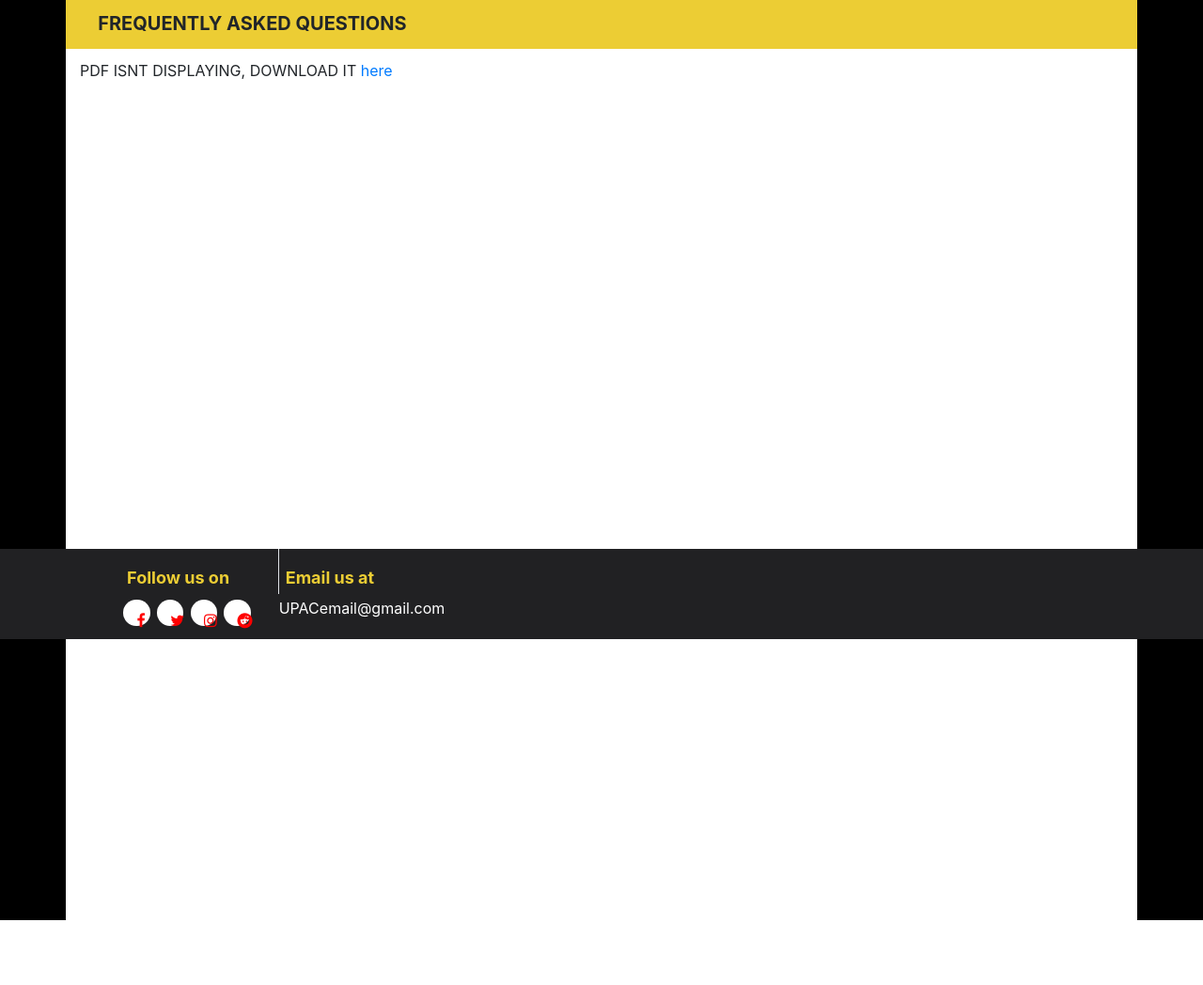
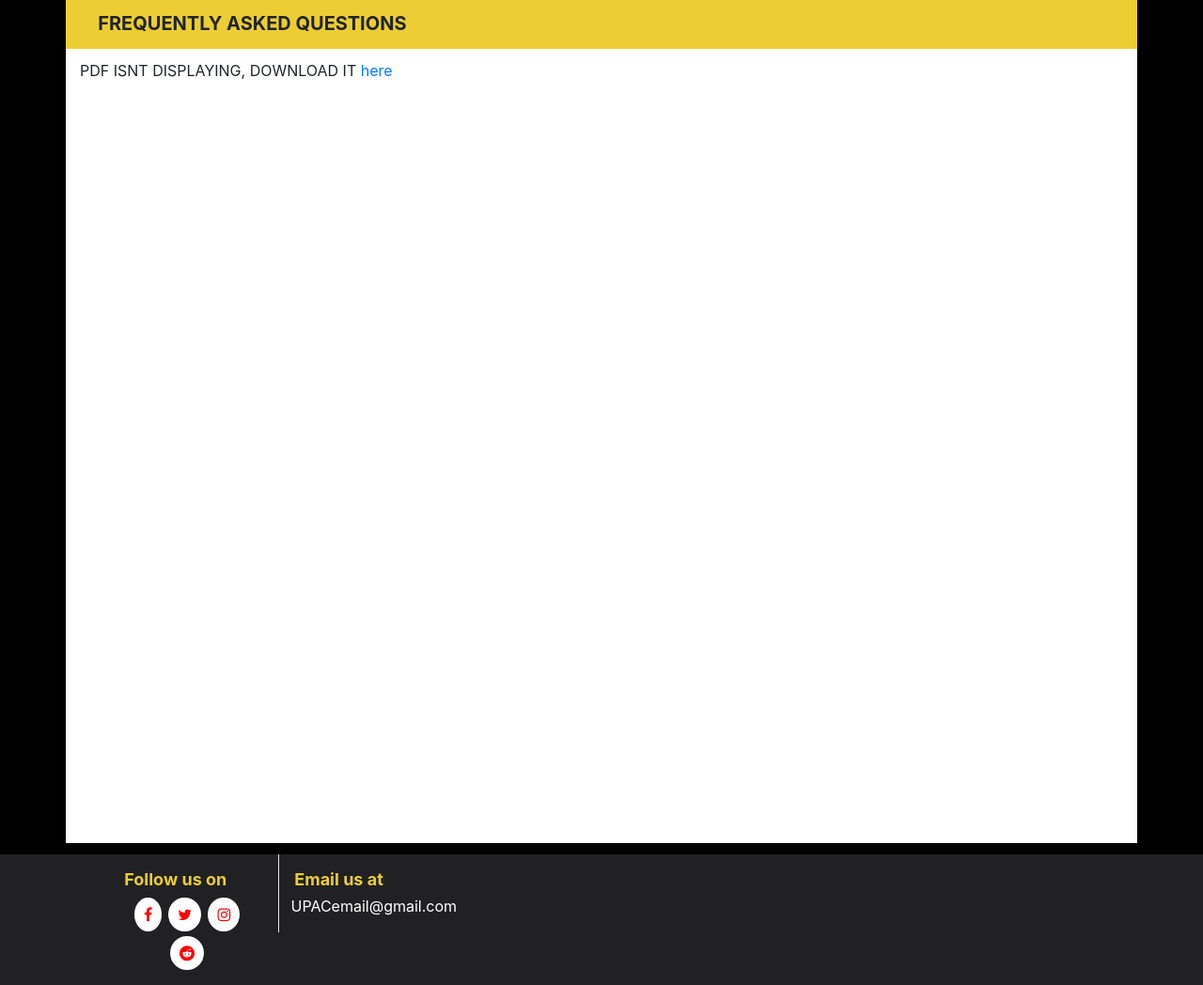
Before and after one commit to UPAC-Cinema/cinesite-backend, a Django app: page /about/faq/ in a window 1280 px wide. Shown: the part 120-1168 px from the top of the page at 94% size. Before the commit the page ends 1099 px from the top, so only its background shows below. Run offline with Django 3.2, Linux system fonts and the light colour scheme; some libraries are stand-ins or nearby versions.

```diff
--- a/SDD/static/styles.css
+++ b/SDD/static/styles.css
@@ -1,5 +1,6 @@
 body {
     background: black !important;
+    overflow-x: hidden !important;
 }
 
 nav {
@@ -42,9 +43,7 @@ paneltitle{
   font-size: 32px;
 }
 
-
-.footer {
-    position: fixed;
+.footer-sticky {
     left: 0;
     bottom: 0;
     height: 12%;
@@ -52,13 +51,15 @@ paneltitle{
     background-color: #212123;
     color: white;
     text-align: center;
+    max-width: 100%;
+    overflow-x: hidden;
 }
 
 li c {
     display: block;
     color: #ECCD34;
     text-align: left;
-    padding: 5% 5%;
+    padding: 2% 3%;
     margin-top: 10px;
     text-decoration: none;
     font-size: 18px;
@@ -67,10 +68,8 @@ li c {
 
 /* Social Media icons */
 .fa {
-    padding: 10%;
+    padding: 7%;
     font-size: 10px;
-    width: 10%;
-    height: 50%;
     text-align: center;
     text-decoration: none;
     margin: 2% 1%;
--- a/SDD/templates/bylaws.html
+++ b/SDD/templates/bylaws.html
@@ -15,7 +15,7 @@
         <nav id="nav-loader"></nav>
         {% include "nav_bar.html" %}
 
-        <div class="container margin_spaced"style="padding-bottom: 6.5%">
+        <div class="container margin_spaced"style="padding-bottom: 0.1%; margin-bottom: 1%;">
             <header class = header>
                 <div class="header-inner container">UPAC CINEMA BYLAWS</div>
             </header>
--- a/SDD/templates/faq.html
+++ b/SDD/templates/faq.html
@@ -15,7 +15,7 @@
         <nav id="nav-loader"></nav>
         {% include "nav_bar.html" %}
 
-        <div class="container margin_spaced"style="padding-bottom: 6.5%">
+        <div class="container margin_spaced"style="padding-bottom: 0.1%; margin-bottom: 1%;">
             <header class = header>
                 <div class="header-inner container">FREQUENTLY ASKED QUESTIONS</div>
             </header>
--- a/SDD/templates/feedback.html
+++ b/SDD/templates/feedback.html
@@ -56,7 +56,7 @@
             </div>
         </div>
 
-        <div class="container margin_spaced" style = "padding-bottom: 6.5%">
+        <div class="container margin_spaced" style = "margin-bottom: 1%">
             <header class = header>
                 <div class="header-inner container">ANONYMOUS FEEDBACK</div>
             </header>
@@ -92,6 +92,7 @@
                     <div class="col">
                       <button type="submit" class="btn btn-primary">Send Feedback</button>
                       <button type="reset" class="btn btn-primary">Clear Form</button>
+                    </div>
                 </div>
             </form>
         </div>
--- a/SDD/templates/footer.html
+++ b/SDD/templates/footer.html
@@ -1,15 +1,15 @@
 <link rel="shortcut icon" type="image/ico" href="images/favicon.ico"/>
 <link rel="stylesheet" href="https://cdnjs.cloudflare.com/ajax/libs/font-awesome/4.7.0/css/font-awesome.min.css">
 
-<footer class="footer">
-	<li style = "margin-left: 10%; margin-right: 2%">
+<footer class="footer-sticky">
+	<li style = "margin-left: 10%; margin-right: 2%; padding-bottom: 1%">
 		<c>Follow us on</c>
-		<a href="#" class="fa fa-facebook"></a>
+		<a href="#" class="fa fa-facebook" ></a>
 		<a href="#" class="fa fa-twitter"></a>
 		<a href="#" class="fa fa-instagram"></a>
 		<a href="#" class="fa fa-reddit"></a>
 	</li>
-	<li class="border-left">
+	<li class="border-left" style = "padding-left: 1%">
 		<c>Email us at</c>
 		<p>UPACemail@gmail.com</p>
 	</li>
--- a/SDD/templates/index.html
+++ b/SDD/templates/index.html
@@ -14,7 +14,7 @@
         <!--Nav Bar: do not remove-->
         {% include "nav_bar.html" %}
 
-        <div class="row" style="padding-top:50px; padding-bottom:50px;">
+        <div class="row" style="padding-top: 1%; padding-bottom:1%;">
             <div class="col-lg-6" style="padding-bottom:10px;">
                 <div class="panel">
                     <div class="row">
@@ -64,7 +64,7 @@
             </div>
         </div>
 
-        <div id="carousel" class="carousel slide" data-ride="carousel">
+        <div id="carousel" class="carousel slide" data-ride="carousel" style = "margin-bottom: 1%">
             <div class="carousel-inner" role="listbox">
                 {% for showing in showings_list %}
                     {% if showing == upcoming_showing1 %}
--- a/SDD/templates/policies.html
+++ b/SDD/templates/policies.html
@@ -15,7 +15,7 @@
         <nav id="nav-loader"></nav>
         {% include "nav_bar.html" %}
 
-        <div class="container margin_spaced"style="padding-bottom: 6.5%">
+        <div class="container margin_spaced"style="padding-bottom: 0.1%; margin-bottom: 1%;">
             <header class = header>
                 <div class="header-inner container">UPAC CINEMA POLICIES</div>
             </header>
--- a/SDD/templates/schedule.html
+++ b/SDD/templates/schedule.html
@@ -16,7 +16,7 @@
 
         {% include "nav_bar.html" %}
 
-        <div class="container margin_spaced" style = "margin-bottom: 6.5%">
+        <div class="container margin_spaced" style="min-height: 70vh; margin-bottom: 1%">
             <header class="header">
                 <div class="header-inner container">PAST MOVIES</div>
             </header>
--- a/SDD/templates/sponsor.html
+++ b/SDD/templates/sponsor.html
@@ -33,7 +33,7 @@
 
 		</div>
 
-        <div class="container margin_spaced" style = "padding-bottom: 6.5%">
+        <div class="container margin_spaced" style = "padding-bottom: 0.1%; margin-bottom: 1%;">
             <header class = header>
                 <div class="header-inner container">SPONSORSHIP FORM</div>
             </header>
```
